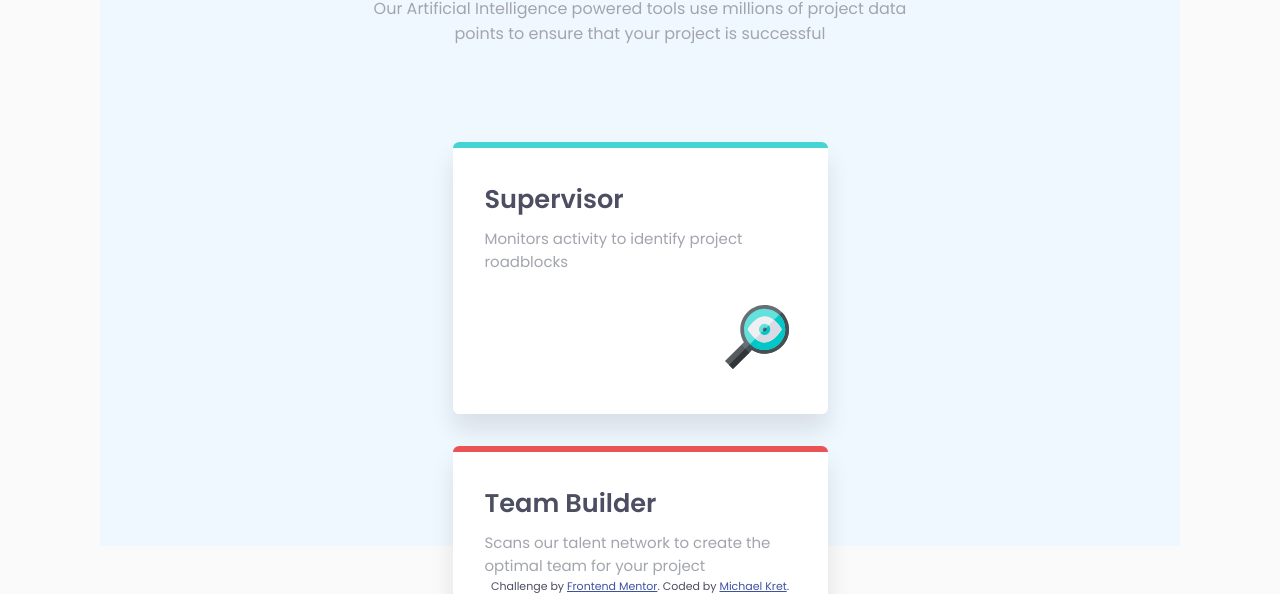
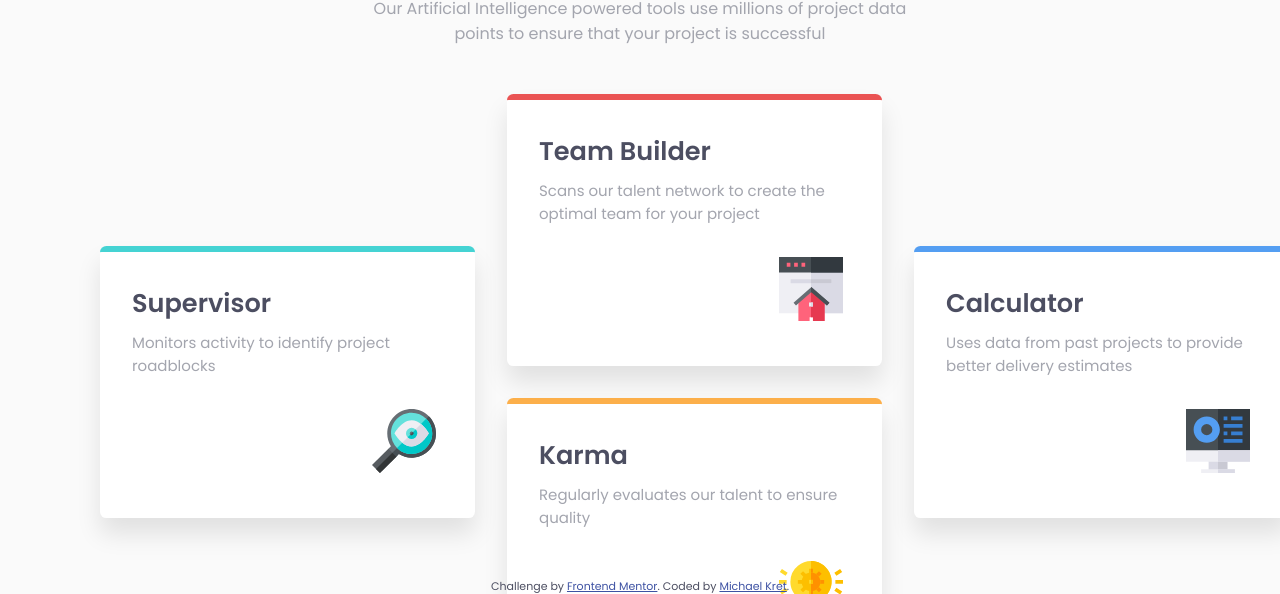
Before and after one commit to atekron/fm-four-card-feature-section, a plain HTML site: page index.html in a window 1280 px wide. Shown: the part 206-800 px from the top of the page. Drawn offline with Linux system fonts and the light colour scheme.

Commit message:
challenge done

```diff
--- a/style.css
+++ b/style.css
@@ -53,6 +53,7 @@ header h2 {
 }
 
 header p {
+  max-width: 25rem;
   color: var(--grayish-blue);
   font-weight: 400;
   font-size: 1.2rem;
@@ -105,10 +106,12 @@ header p {
 
 @media screen and (min-width: 1080px) {
   .container {
-    background-color: aliceblue;
     min-width: 1080px;
     max-width: 80vw;
     max-height: 90vh;
+  }
+  header {
+    margin-bottom: 3rem;
   }
 
   header h1 {
@@ -130,4 +133,30 @@ header p {
     font-weight: 400;
     font-size: 1rem;
   }
+
+  section {
+    display: grid;
+    grid-template-columns: repeat(3, 1fr);
+    grid-template-rows: repeat(4, 1fr);
+    column-gap: 2rem;
+    grid-template-areas:
+      ". t ."
+      "s t c"
+      "s k c"
+      ". k .";
+  }
+  .supervisor {
+    grid-area: s;
+  }
+
+  .builder {
+    grid-area: t;
+  }
+
+  .karma {
+    grid-area: k;
+  }
+  .calculator {
+    grid-area: c;
+  }
 }
```
